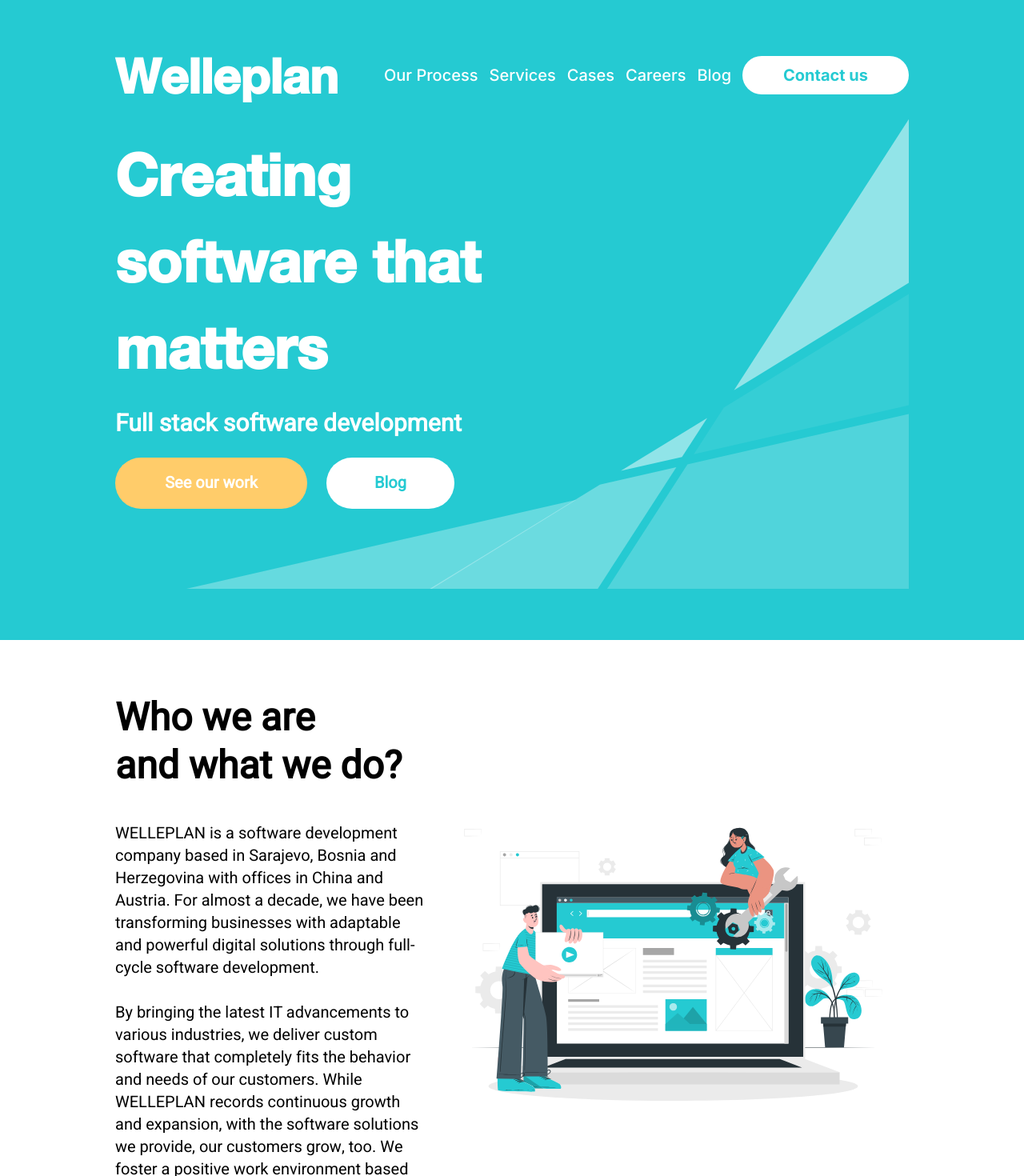
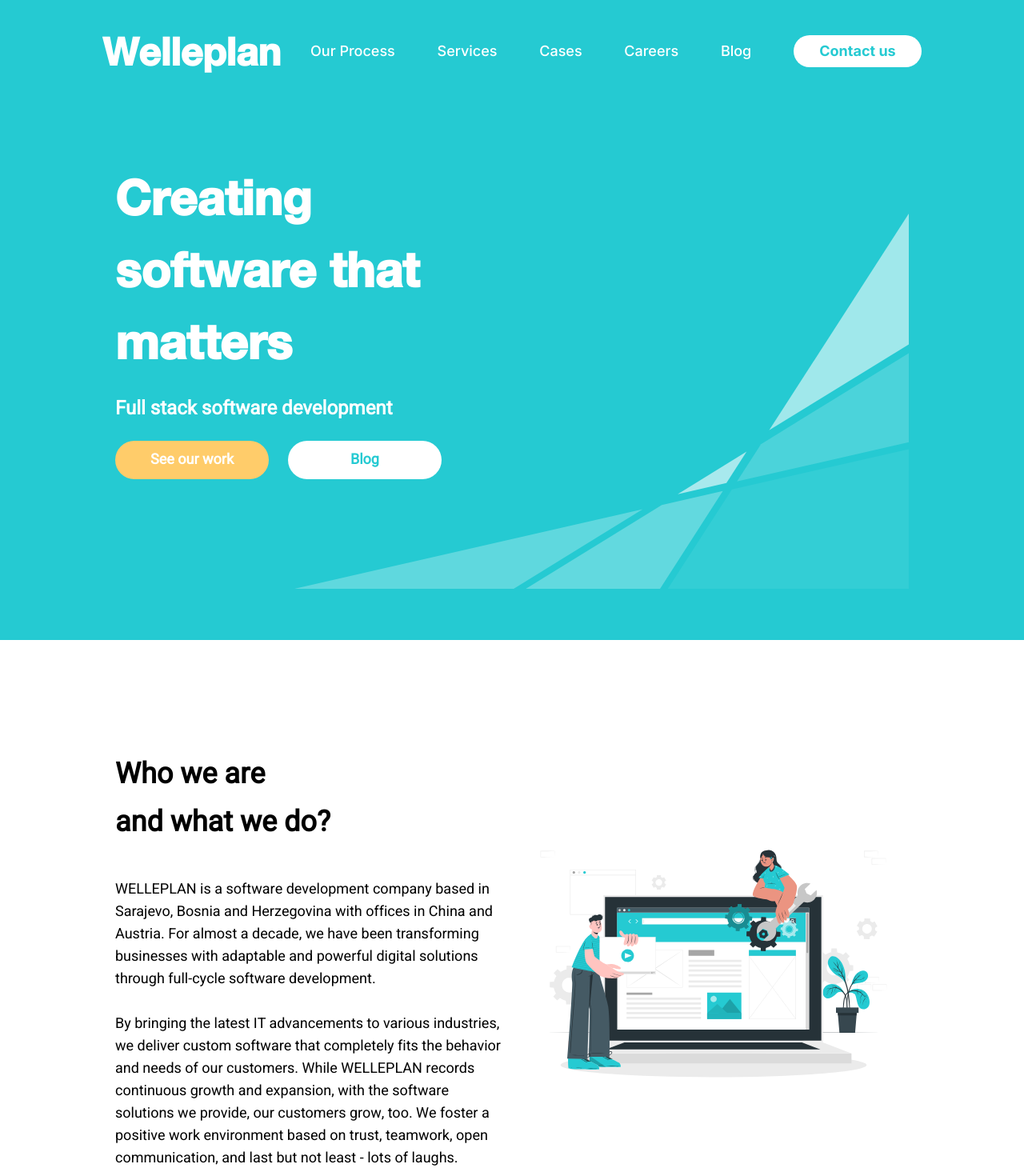
Before and after one commit to jsninjaleo/welleplan-frontend, a Next.js app: page / in a window 1280 px wide. Shown: the top 1470 px of the page at 80% size. Built offline with nearby package versions, Linux system fonts and the light colour scheme.

Commit message:
responsive landing page and reduces fontsize and elements size

```diff
--- a/src/app/contactUs/page.tsx
+++ b/src/app/contactUs/page.tsx
@@ -8,7 +8,7 @@ import { motion, useInView } from 'framer-motion'
 export default function ContactUs() {
   return (
     <div>
-      <div className="bg-mainPurple grid grid-cols-5 gap-20 pt-96 pb-36 2xl:px-52 px-36 relative">
+      <div className="bg-mainPurple grid grid-cols-5 gap-20 pt-96 pb-36 2xl:px-52 px-32 relative">
         <div className='text-white col-span-3'>
           <p className='text-5xl font-bold'>
             So we work together?
--- a/src/app/page.tsx
+++ b/src/app/page.tsx
@@ -23,7 +23,7 @@ export default function Home() {
             transition={first_section_view? { duration: 2, delay: 0.3 } : {}}
             ref={first_section}
           >
-            <h1 className='text-7xl font-bold leading-normal'>Creating software that matters</h1>
+            <h1 className='text-6xl font-bold leading-normal'>Creating software that matters</h1>
           </motion.div>
 
           <motion.div
@@ -32,7 +32,7 @@ export default function Home() {
             transition={first_section_view? { duration: 1.5, delay: 0.5 } : {}}
             ref={first_section}
           >
-            <p className='text-3xl font-bold my-6'>Full stack software development</p>
+            <p className='text-2xl font-bold my-6'>Full stack software development</p>
           </motion.div>
 
           <motion.div
@@ -42,11 +42,11 @@ export default function Home() {
             className='flex'
             ref={first_section}
           >
-            <div className='h-16 w-60 mr-6'>
+            <div className='h-12 w-48 mr-6'>
                 <Button
                   style={
                     {
-                        fontSize: 'text-xl',
+                        fontSize: 'text-lg',
                         fontColor: 'text-white',
                         hoveredFontColor: 'hover:text-mainYellow',
                         bgColor: 'bg-mainYellow',
@@ -58,11 +58,11 @@ export default function Home() {
                     See our work
                 </Button>
             </div>
-            <div className='h-16 w-40'>
+            <div className='h-12 w-48'>
               <Button
                 style={
                     {
-                        fontSize: 'text-xl',
+                        fontSize: 'text-lg',
                         fontColor: 'text-mainBlue',
                         hoveredFontColor: 'hover:text-white',
                         bgColor: 'bg-white',
@@ -83,7 +83,7 @@ export default function Home() {
               animate={{ opacity: [0, 0.5, 1, 0.5, 0]}}
               transition={{ repeat: Infinity , duration: 2 }}
           >
-            <Image src="/images/logo_seg1.svg" className='absolute bottom-16 right-[415px]' width={545} height={124} alt="" />
+            <Image src="/images/logo_seg1.svg" className='absolute bottom-16 right-[332px]' width={436} height={99} alt="" />
           </motion.div>
 
           <motion.div
@@ -91,7 +91,7 @@ export default function Home() {
               animate={{ opacity: [0, 0.5, 1, 0.5, 0]}}
               transition={{ repeat: Infinity , duration: 2, delay: 0.4 }}
           >
-            <Image src="/images/logo_seg2.svg" className='absolute bottom-16 right-[290px]' width={309} height={153} alt="" />
+            <Image src="/images/logo_seg2.svg" className='absolute bottom-16 right-[232px]' width={247} height={122} alt="" />
           </motion.div>
 
           <motion.div
@@ -99,7 +99,7 @@ export default function Home() {
               animate={{ opacity: [0, 0.5, 1, 0.5, 0]}}
               transition={{ repeat: Infinity , duration: 2, delay: 0.75 }}
           >
-            <Image src="/images/logo_seg3.svg" className='absolute bottom-16 right-0' width={378} height={219} alt="" />
+            <Image src="/images/logo_seg3.svg" className='absolute bottom-16 right-0' width={302} height={175} alt="" />
           </motion.div>
 
           <motion.div
@@ -107,7 +107,7 @@ export default function Home() {
               animate={{ opacity: [0, 0.5, 1, 0.5, 0]}}
               transition={{ repeat: Infinity , duration: 2, delay: 1.1 }}
           >
-            <Image src="/images/logo_seg4.svg" className='absolute bottom-[232px] right-0' width={269} height={201} alt="" />
+            <Image src="/images/logo_seg4.svg" className='absolute bottom-[198px] right-0' width={215} height={161} alt="" />
           </motion.div>
 
           <motion.div
@@ -115,7 +115,7 @@ export default function Home() {
               animate={{ opacity: [0, 0.5, 1, 0.5, 0]}}
               transition={{ repeat: Infinity , duration: 2, delay: 1.45 }}
           >
-            <Image src="/images/logo_seg5.svg" className='absolute bottom-[312px] right-0' width={219} height={340} alt="" />
+            <Image src="/images/logo_seg5.svg" className='absolute bottom-[262px] right-0' width={175} height={272} alt="" />
           </motion.div>
 
           <motion.div
@@ -123,21 +123,20 @@ export default function Home() {
               animate={{ opacity: [0, 0.5, 1, 0.5, 0]}}
               transition={{ repeat: Infinity , duration: 2, delay: 1.8 }}
           >
-            <Image src="/images/logo_seg6.svg" className='absolute bottom-[211px] right-[251px]' width={109} height={67} alt="" />
+            <Image src="/images/logo_seg6.svg" className='absolute bottom-[182px] right-[202px]' width={87} height={54} alt="" />
           </motion.div>
         </div>
       </div>
 
-      <div className='h-screen bg-white grid grid-cols-5 gap-4 items-center 2xl:px-52 px-36 relative'>
+      <div className='h-screen bg-white grid grid-cols-2 gap-4 items-center 2xl:px-52 px-36 relative'>
         <motion.div
           initial={{ x:-200, opacity: 0}}
           animate={second_section_view? { x: 0, opacity: 1} : {}}
           transition={second_section_view? { duration: 1, delay: 0.3 } : {}}
-          className='col-span-2'
           ref={second_section}
         >
-          <p className='text-5xl font-bold leading-[60px] mb-10'>Who we are<br/> and what we do?</p>
-          <p className='text-xl'>
+          <p className='text-4xl font-bold leading-[60px] mb-10'>Who we are<br/> and what we do?</p>
+          <p className='text-lg'>
             WELLEPLAN is a software development company based in Sarajevo, Bosnia and Herzegovina with offices in China and Austria.
             For almost a decade, we have been transforming businesses with adaptable and powerful digital solutions through full-cycle software development.<br/><br/>
             By bringing the latest IT advancements to various industries, we deliver custom software that completely fits the behavior and needs of our customers.
@@ -149,16 +148,16 @@ export default function Home() {
           initial={{ y:200, opacity: 0}}
           animate={second_section_view? { y: 0, opacity: 1} : {}}
           transition={second_section_view? { duration: 1, delay: 0.3 } : {}}
-          className='col-span-3 flex items-center justify-center'
+          className='flex items-center justify-center'
           ref={second_section}
         >
-          <Image src="/images/image_landing1.svg" width={722} height={481} alt="" />
+          <Image src="/images/image_landing1.svg" width={578} height={385} alt="" />
         </motion.div>
       </div>
 
       <div className='h-screen bg-mainBlue 2xl:px-52 px-36'>
         <div className='relative h-full flex justify-center items-center'>
-          <p className='text-6xl text-white text-center leading-[72px]'>
+          <p className='text-5xl text-white text-center leading-[72px]'>
             Welleplan is a software, product design and engineering company that’s passionate about crafting ideas into lovable products.
             While coding is what we love to do most, we also do much more than that.
           </p>
@@ -176,7 +175,7 @@ export default function Home() {
           transition={third_section_view? { duration: 1, delay: 0.3 } : {}}
           className='flex items-center justify-center'
         >
-          <Image src="/images/image_landing2.svg" width={500} height={500} alt='' />
+          <Image src="/images/image_landing2.svg" width={400} height={400} alt='' />
         </motion.div>
 
         <motion.div
@@ -186,8 +185,8 @@ export default function Home() {
           className='flex items-center'
         >
             <div>
-              <p className='text-7xl font-bold mb-10'>Mobile</p>
-              <p className='text-4xl leading-[52px]'>
+              <p className='text-6xl font-bold mb-10'>Mobile</p>
+              <p className='text-3xl leading-[52px]'>
                 We got you covered.
                 Our dedicated development teams can respond to any task or challenge that you have.
               </p>
@@ -198,7 +197,7 @@ export default function Home() {
           initial={{ opacity: 0}}
           animate={third_section_view? { opacity: 1} : {}}
           transition={third_section_view? { duration: 1, delay: 0.7 } : {}}
-          className='col-span-2 font-medium text-6xl text-center py-20'
+          className='col-span-2 font-medium text-5xl text-center py-20'
         >
           Or
         </motion.div>
@@ -210,8 +209,8 @@ export default function Home() {
           className='flex items-center'
         >
           <div>
-            <p className='text-7xl font-bold mb-10'>Desktop</p>
-            <p className='text-4xl leading-[52px]'>
+            <p className='text-6xl font-bold mb-10'>Desktop</p>
+            <p className='text-3xl leading-[52px]'>
               As our core competence tech stack.
               We at Welleplan make your web projects run fast and reliable.
             </p>
@@ -224,7 +223,7 @@ export default function Home() {
           transition={third_section_view? { duration: 1, delay: 1.1 } : {}}
           className='flex items-center justify-center'
         >
-          <Image src="/images/image_landing3.svg" alt='' width={497} height={331}  />
+          <Image src="/images/image_landing3.svg" alt='' width={398} height={265}  />
         </motion.div>
 
         <motion.div
@@ -233,7 +232,7 @@ export default function Home() {
           transition={third_section_view? { duration: 1, delay: 1.5 } : {}}
           className='flex items-center justify-center mt-52'
         >
-          <Image src="/images/image_landing4.svg" alt=''  width={489} height={326} />
+          <Image src="/images/image_landing4.svg" alt=''  width={392} height={260} />
         </motion.div>
 
         <div className='flex items-center mt-52'>
@@ -243,8 +242,8 @@ export default function Home() {
               animate={third_section_view? { y: 0, opacity: 1} : {}}
               transition={third_section_view? { duration: 0.5, delay: 1.5 } : {}}
             >
-              <p className='text-7xl font-bold mb-10'>We Love</p>
-              <p className='text-7xl font-medium leading-[84px]'>
+              <p className='text-6xl font-bold mb-10'>We Love</p>
+              <p className='text-5xl font-medium leading-[84px]'>
                 to build great projects...<br/>
                 ...for you!
               </p>
@@ -254,12 +253,12 @@ export default function Home() {
               initial={{ opacity: 0}}
               animate={third_section_view? { opacity: 1} : {}}
               transition={third_section_view? { duration: 0.5, delay: 1.8 } : {}}
-              className='h-16 w-72 mr-6 mt-12'
+              className='h-12 w-60 mr-6 mt-12'
             >
               <Button
                 style={
                   {
-                      fontSize: 'text-xl',
+                      fontSize: 'text-lg',
                       fontColor: 'text-white',
                       bgColor: 'bg-mainBlue',
                       hoveredBgColor: 'hover:bg-mainYellow'
@@ -276,13 +275,13 @@ export default function Home() {
 
       <div className='bg-mainBlue 2xl:px-52 px-36 pt-16 pb-20'>
         <div className='text-center'>
-          <p className='text-5xl font-medium'>
+          <p className='text-4xl font-medium'>
             Want to stay in the loop?
           </p>
         </div>
 
         <div className='text-center mt-8'>
-          <p className='text-4xl'>
+          <p className='text-3xl'>
             Subscribe to our newsletter
           </p>
         </div>
@@ -290,21 +289,21 @@ export default function Home() {
         <div className='flex items-center justify-center mt-10'>
           <div className='w-1/2 mr-4'>
             <input
-                className='py-3 px-10 text-2xl rounded-full w-full'
+                className='py-2 px-10 text-xl rounded-full w-full'
                 type="text"
                 placeholder='...enter your email address'
               />
           </div>
 
-          <div className='w-60 h-[56px]'>
+          <div className='w-48 h-12'>
             <Button
               style={
                 {
-                    fontSize: 'text-xl',
+                    fontSize: 'text-lg',
                     fontColor: 'text-white',
                     hoveredFontColor: 'hover:text-mainYellow',
                     bgColor: 'bg-mainBlue',
-                    border: 'border-4 border-white',
+                    border: 'border-2 border-white',
                 }
               }
               handleClick={()=>{}}
@@ -317,8 +316,8 @@ export default function Home() {
 
       <div className='bg-white 2xl:px-52 px-36 py-32 grid grid-cols-4 gap-4'>
          <div className='col-span-2'>
-          <p className='text-5xl font-semibold mb-8'>Addittional content</p>
-          <p className='text-4xl leading-[46px]'>
+          <p className='text-4xl font-semibold mb-8'>Addittional content</p>
+          <p className='text-3xl leading-[46px]'>
             We got you covered. Our dedicated development teams can respond to any task or challenge that you have.
           </p>
          </div>
--- a/src/components/Header.tsx
+++ b/src/components/Header.tsx
@@ -32,22 +32,22 @@ export default function Header({themeColor}: {themeColor: string}) {
     }
 
     return (
-        <div className={classNames('fixed grid grid-cols-3 gap-4 items-center justify-between top-0 2xl:px-52 px-36 pt-16 pb-6 w-full text-white z-50', themeColor)}>
+        <div className={classNames('fixed grid grid-cols-4 gap-4 items-center justify-between top-0 2xl:px-52 px-32 pt-10 pb-8 w-full text-white z-50', themeColor)}>
             <div>
                 <h1
-                    className="font-bold text-6xl cursor-pointer"
+                    className="font-bold text-5xl cursor-pointer"
                     onClick={()=>{router.push('/')}}
                 >
                     Welleplan
                 </h1>
             </div>
-            <div className="col-span-2 flex items-center justify-between">
+            <div className="col-span-3 flex items-center justify-between">
                 {
                     headerNav.map((option, index)=>{
                         return (
                             <div key={index}>
                                 <p
-                                    className="cursor-pointer font-medium text-xl hover:text-mainYellow transition duration-150 ease-in-out"
+                                    className="cursor-pointer font-medium text-lg hover:text-mainYellow transition duration-150 ease-in-out"
                                     onClick={()=>navigate(option)}
                                 >
                                     {option}
@@ -56,11 +56,11 @@ export default function Header({themeColor}: {themeColor: string}) {
                         )
                     })
                 }
-                <div className="w-52 h-12">
+                <div className="w-40 h-10">
                     <Button
                         style={
                             {
-                                fontSize: 'text-xl',
+                                fontSize: 'text-lg',
                                 fontColor: themeColor === 'bg-mainPurple' ? 'text-mainPurple' : 'text-mainBlue',
                                 hoveredFontColor: 'hover:text-white',
                                 bgColor: 'bg-white',
```
Also changed, not shown: src/components/Footer.tsx (+6 -6 lines).
